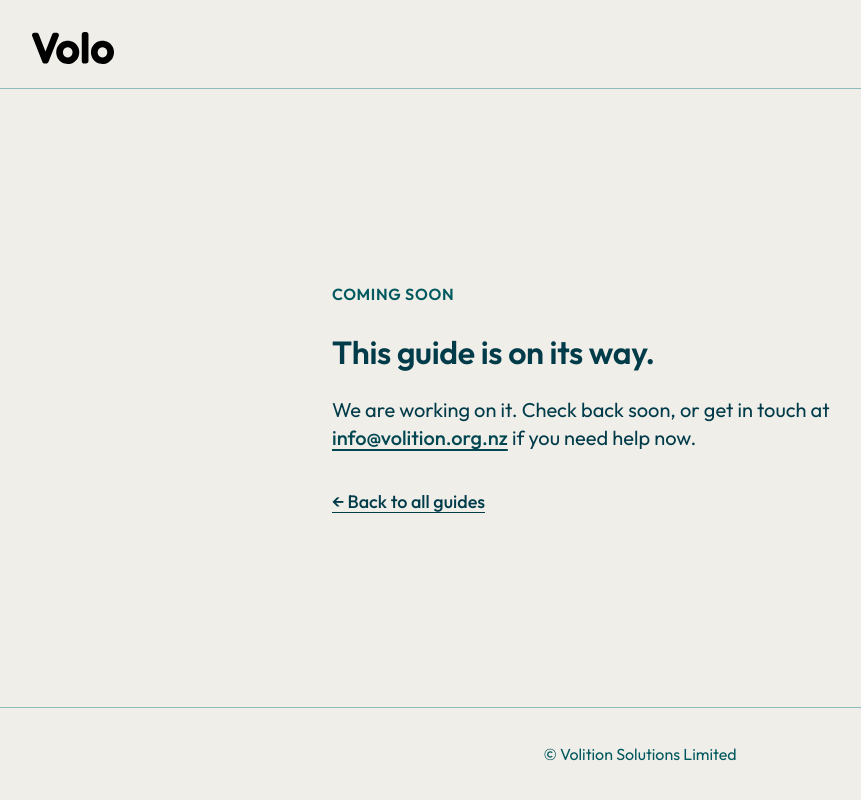
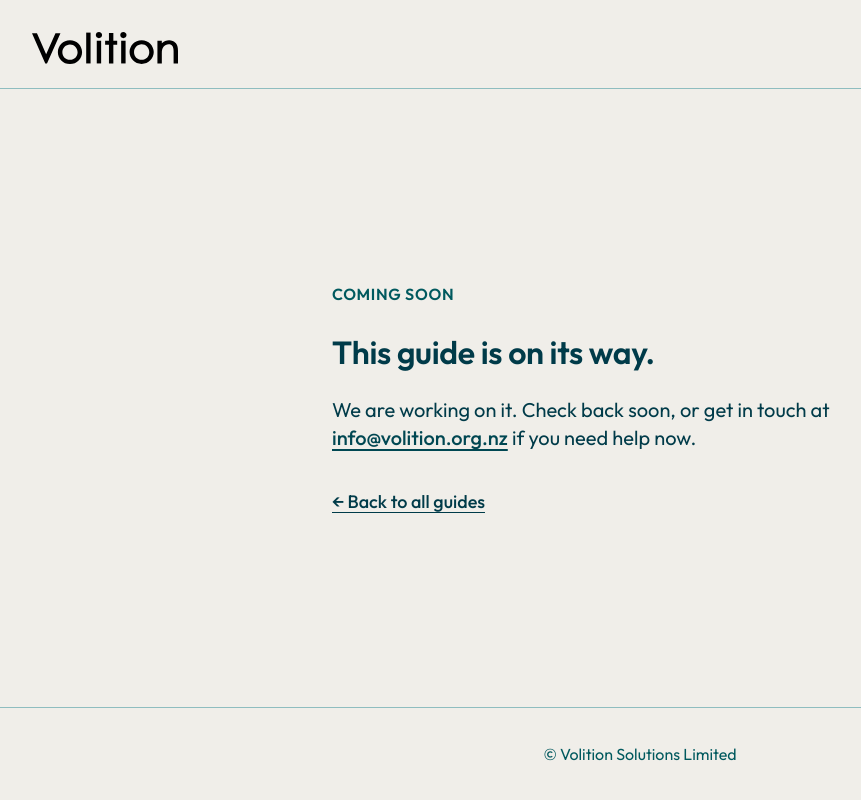
Before and after one commit to Volition-Solutions/volition-guides, a plain HTML site: page coming-soon/index.html in a window 1280 px wide. Shown: the whole page, without its empty margins (0-861 px from the left). Drawn offline with Linux system fonts and the light colour scheme.

Commit message:
Fix logo: use wordmark-v2 (full Volition wordmark)

```diff
--- a/coming-soon/index.html
+++ b/coming-soon/index.html
@@ -90,7 +90,7 @@
 <body>
 
   <header>
-    <a href=".."><img src="../logos/logo-wordmark-v3.svg" alt="Volition"></a>
+    <a href=".."><img src="../logos/../logos/logo-wordmark-v2.svg" alt="Volition"></a>
   </header>
 
   <main>
```
Also changed, not shown: index.html (+1 -1 lines).
